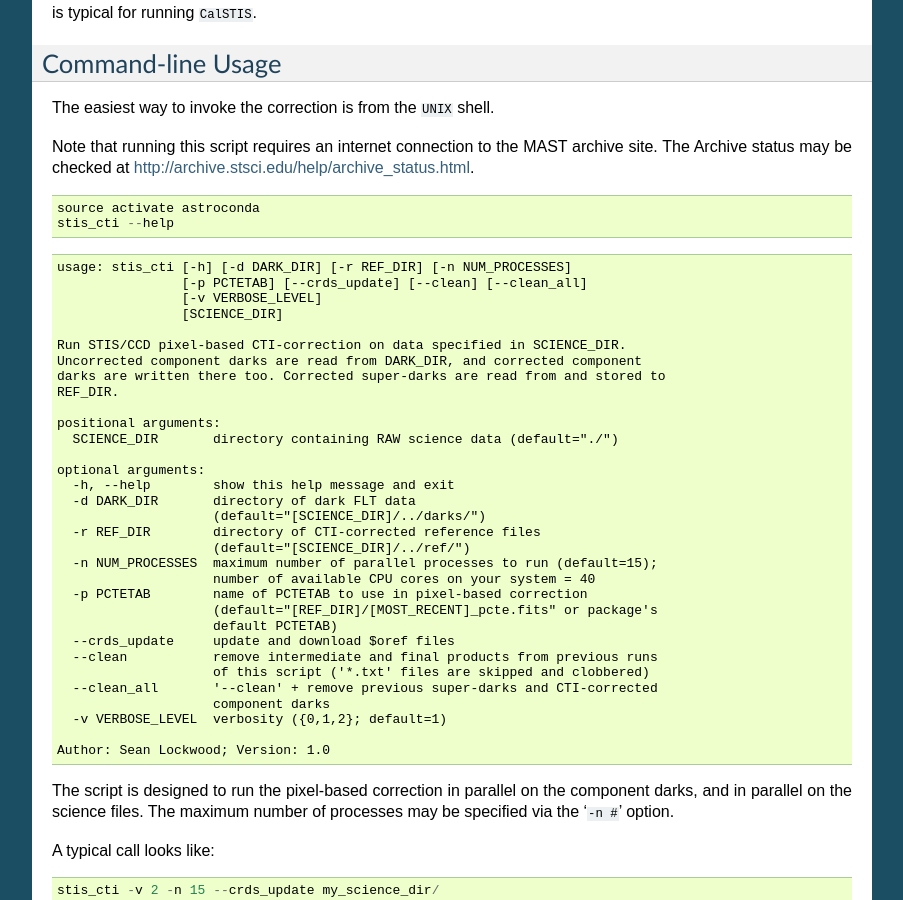
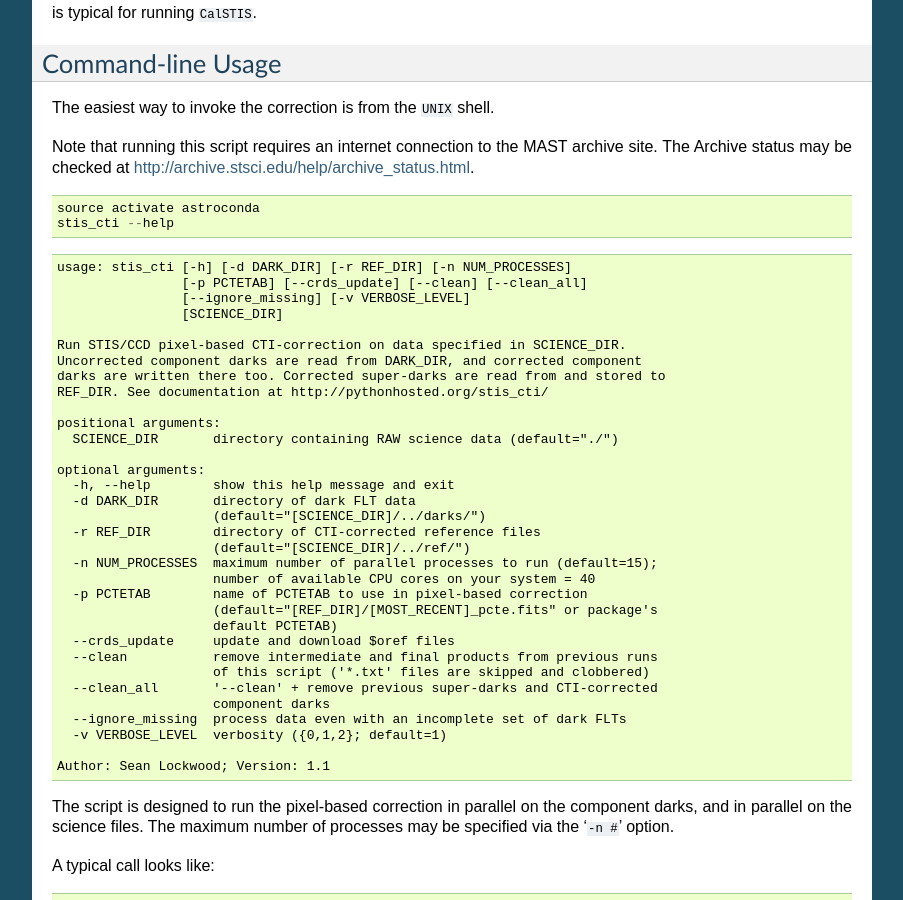
Before and after one commit to spacetelescope/stis_cti, a Sphinx documentation site: the page built from doc/readme.rst, in a window 1280 px wide and 900 px high, scrolled down 1931 px. Shown: the whole window, without its empty margins (198-1101 px from the left). Built offline with Sphinx 7.4.7, drawn with Linux system fonts in a browser that asks for light colours; some of the changed text lies outside the part shown.

Commit message:
Updated documentation for v1.1.

```diff
--- a/doc/conf.py
+++ b/doc/conf.py
@@ -53,9 +53,9 @@ copyright = u'2015, AURA-STScI'
 # built documents.
 #
 # The short X.Y version.
-version = '1.0'
+version = '1.1'
 # The full version, including alpha/beta/rc tags.
-release = '1.0'
+release = '1.1'
 
 # The language for content autogenerated by Sphinx. Refer to documentation
 # for a list of supported languages.
--- a/doc/readme.rst
+++ b/doc/readme.rst
@@ -120,13 +120,13 @@ The Archive status may be checked at http://archive.stsci.edu/help/archive_statu
 
   usage: stis_cti [-h] [-d DARK_DIR] [-r REF_DIR] [-n NUM_PROCESSES]
                   [-p PCTETAB] [--crds_update] [--clean] [--clean_all]
-                  [-v VERBOSE_LEVEL]
+                  [--ignore_missing] [-v VERBOSE_LEVEL]
                   [SCIENCE_DIR]
 
   Run STIS/CCD pixel-based CTI-correction on data specified in SCIENCE_DIR.
   Uncorrected component darks are read from DARK_DIR, and corrected component
   darks are written there too. Corrected super-darks are read from and stored to
-  REF_DIR.
+  REF_DIR. See documentation at http://pythonhosted.org/stis_cti/
 
   positional arguments:
     SCIENCE_DIR       directory containing RAW science data (default="./")
@@ -147,9 +147,10 @@ The Archive status may be checked at http://archive.stsci.edu/help/archive_statu
                       of this script ('*.txt' files are skipped and clobbered)
     --clean_all       '--clean' + remove previous super-darks and CTI-corrected
                       component darks
+    --ignore_missing  process data even with an incomplete set of dark FLTs
     -v VERBOSE_LEVEL  verbosity ({0,1,2}; default=1)
 
-  Author: Sean Lockwood; Version: 1.0
+  Author: Sean Lockwood; Version: 1.1
 
 The script is designed to run the pixel-based correction in parallel on the component
 darks, and in parallel on the science files.  The maximum number of processes may be
@@ -384,6 +385,13 @@ Known Issues
    If you use ``stistools.x1d.x1d()`` to manually extract your spectra, we recommend using
    the argument ``ctecorr="OMIT"`` for pixel-based CTI-corrected data.
 
+- Some annealing months contain non-standard amplifier=A dark files (typical
+  observations are taken with amp=D).  These files do not produce ``FLT`` files in the
+  Archive, but are still expected by ``stis_cti`` (even though they are excluded from any
+  amp=D super-darks).  As of v1.1, users may bypass the missing file check by specifying
+  the ``--ignore_missing`` flag.  Care should be taken that only intended dark files are
+  excluded.
+
 - The primary FITS header keyword ``FILENAME`` does not get updated in CTI-corrected
   output products.
 
```
